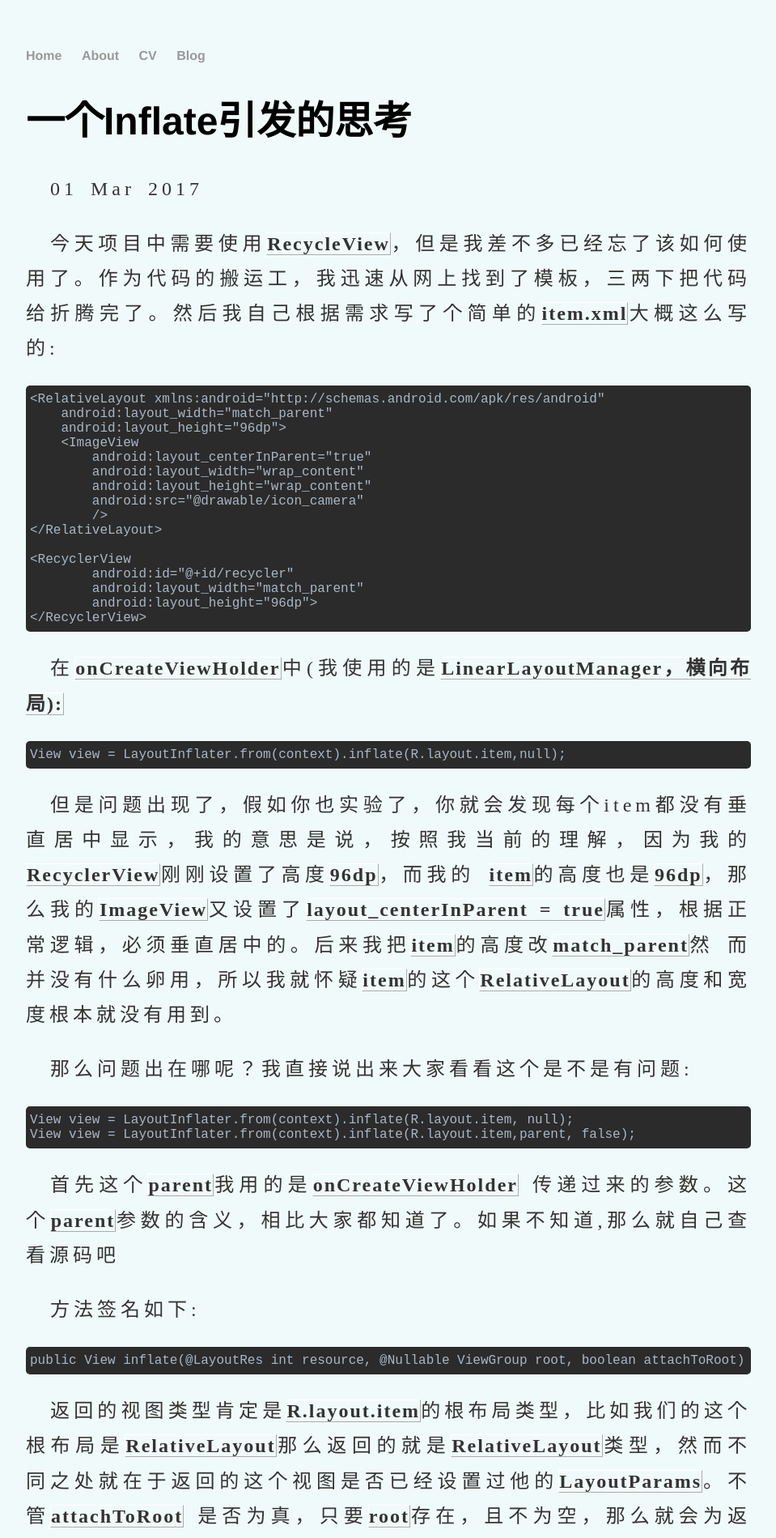
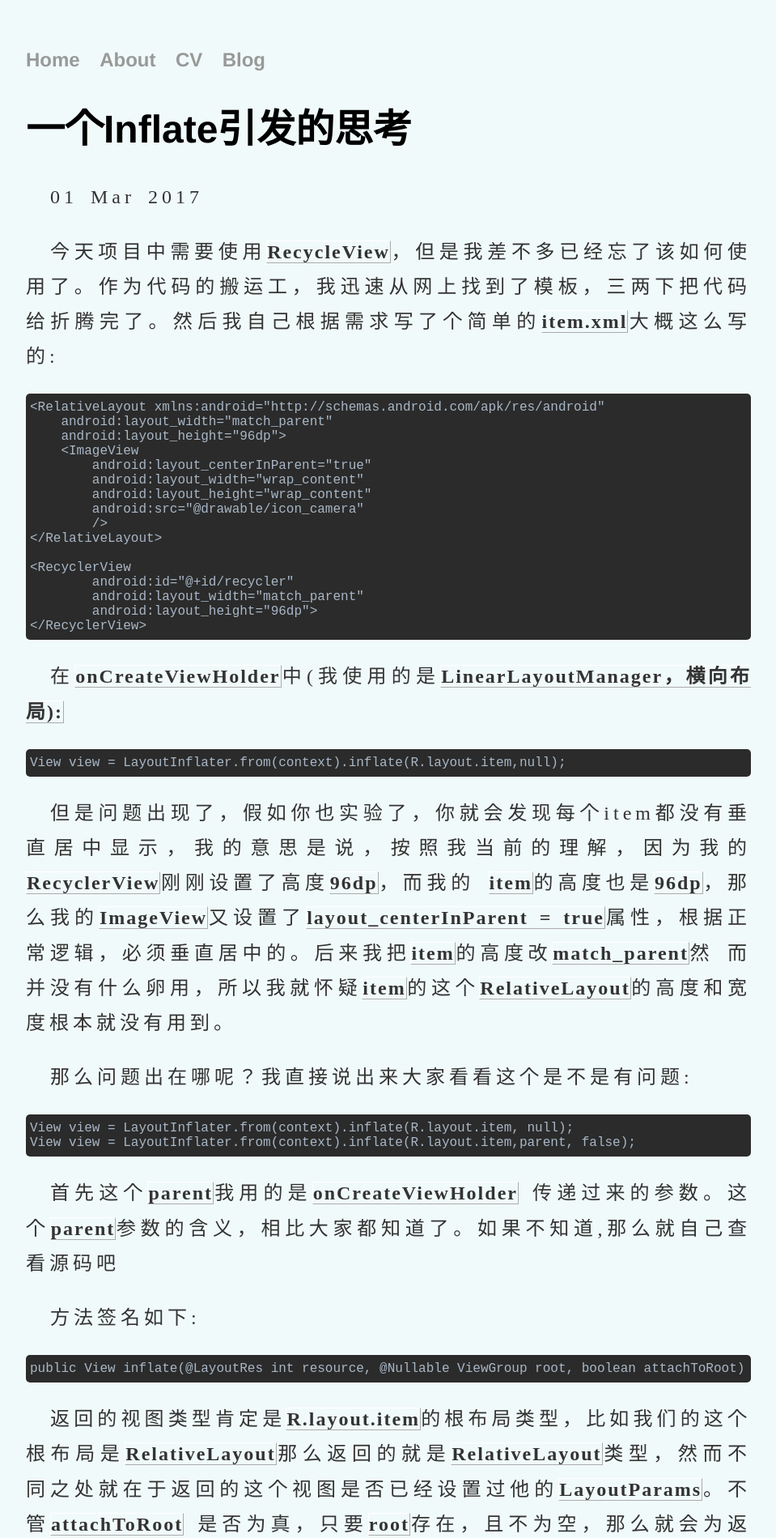
Before and after one commit to qiaojun2016/qiaojun2016.github.io, a Jekyll site: the page built from _posts/2017-03-01-my-first-article.html, in a window 1280 px wide. Shown: the top 1899 px of the page at 81% size, without its empty margins (160-1119 px from the left). Built offline with Jekyll 4.4.1, drawn with Linux system fonts in a browser that asks for light colours.

Commit message:
upddate main.css

```diff
--- a/_posts/2017-03-01-my-first-article.html
+++ b/_posts/2017-03-01-my-first-article.html
@@ -38,7 +38,7 @@
 <p>返回的视图类型肯定是<span class="keyword">R.layout.item</span>的根布局类型，比如我们的这个根布局是<span class="keyword">RelativeLayout</span>那么返回的就是<span class="keyword">RelativeLayout</span>类型，然而不同之处就在于返回的这个视图是否已经设置过他的<span class="keyword">LayoutParams</span>。不管<span class="keyword">attachToRoot</span> 是否为真，只要<span class="keyword">root</span>存在，且不为空，那么就会为返回的视图(这里的<span class="keyword">RelativeLayout</span>)设置它自己默认生成的<span class="keyword">LayoutParams</span>。而<span class="keyword">attachToParent</span>的作用就在于，是否将这个视图作为子视图添加到<span class="keyword">parent</span>上。</p>
 <p>于是，现在大家想一下这样一个问题，我的<span class="keyword">ImageView</span>它的<span class="keyword">layout_height</span>和<span class="keyword">layout_width</span>是给谁使用的？都知道是用来设置<span class="keyword">ImageView</span>的高度和宽度的。所以我对这俩属性的定义就是："这俩属性是用来设置其在父控件中的高度和宽度的，如果没有了父控件，那么这些高度和宽度将没有意义"。在属性的命名上不知发现了没有，为什么是<span class="keyword">layout_</span> 开头的呢，而不是<span class="keyword">android:width</span> 明显这是有意义，说明是与父控件相关的，或者说父控件需要这个值。</p>
 <p>回到原来的问题bug，也就是inflate的问题，我简单的看了一下inflate的源码，基本过程如下: </p>
-<ul>
+<ul class="steps">
 <li>创建视图的根布局(这里就是<span class="keyword">RelativeLayout</span>)。</li>
 <li>如果<span class="keyword">parent</span>是存在的，就用<span class="keyword">parent</span>返回一个<span class="keyword">LayoutParams</span>,给这个根布局(<span class="keyword">RelativeLayout</span>)使用，不存在就不会设置。并且<span class="keyword">attachToRoot</span>为<span class="keyword">true</span>那么就把根布局添加到<span class="keyword">parent</span>，否则就不添加。</li>
 <li>递归创建<span class="keyword">childView</span>。</li>
--- a/css/main.css
+++ b/css/main.css
@@ -12,6 +12,11 @@
 nav ul li, footer ul li {
     display: inline;
     margin-right: 20px;
+}
+ul li {
+	color:#333;
+	font-size:1.5em;
+
 }
 a {
     text-decoration: none;
```
